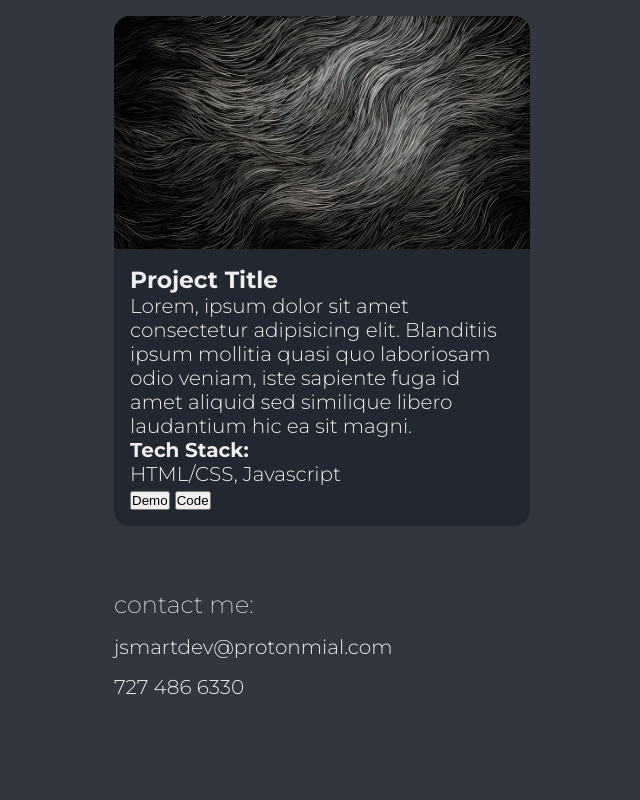
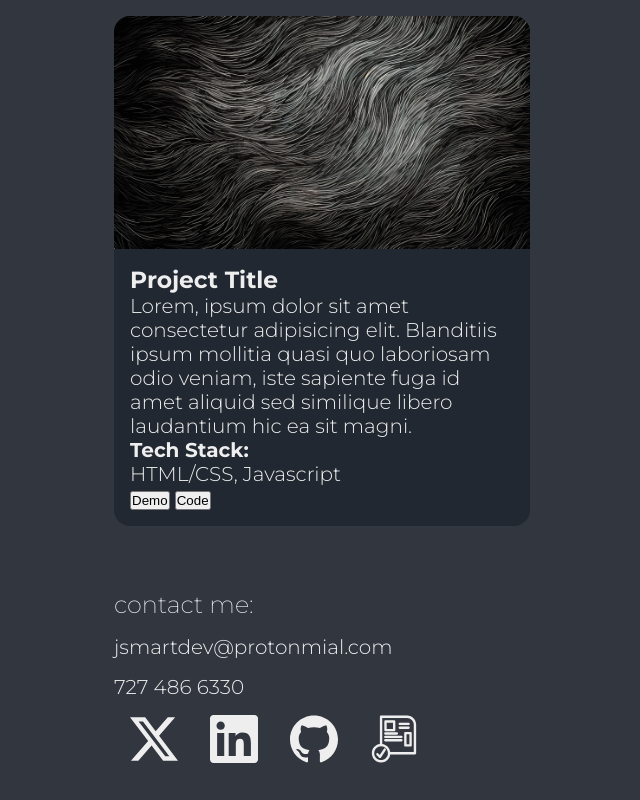
Before and after one commit to jsmartdev/CODSOFT, a plain HTML site: page Portfolio/index.html in a window 1280 px wide. Shown: the part 1899-2699 px from the top of the page, without its empty margins (38-678 px from the left). Before the commit the page ends 2614 px from the top, so only its background shows below. Drawn offline with nearby package versions, Linux system fonts and the light colour scheme.

Commit message:
added social links and resume download button

```diff
--- a/Portfolio/index.html
+++ b/Portfolio/index.html
@@ -212,6 +212,29 @@
       <div class="contacts-container">
         <a href="mailto:jsmartdev@protonmail.com" class="email">jsmartdev@protonmial.com</a>
         <a href="tel:727-486-6330" class="phone">727 486 6330</a>
+        <div class="socials-container">
+          <a href="">
+            <img  src="images/x-color.svg"
+                  class="x-logo"
+            />
+          </a>
+          <a href="">
+            <img  src="images/linkedin-color.svg"
+                  class="linkedin-logo"
+            />
+          </a>
+          <a href="">
+            <img  src="images/github-color.svg"
+                  class="github-logo"
+            />
+          </a>
+          <a href="" download="">
+            <img  src="images/resume-business-cv-work-job-curriculum-2-svgrepo-com.svg"
+                  class="resume-logo"
+            />
+          </a>
+
+        </div>
       </div>
 
     </section>
--- a/Portfolio/styles.css
+++ b/Portfolio/styles.css
@@ -295,6 +295,31 @@ h2 {
   color: var(--teal-color)
 }
 
+.socials-container {
+  display: flex;
+  justify-content: flex-start;
+}
+
+.x-logo {
+  width: 3rem;
+  margin: 1rem;
+}
+
+.linkedin-logo {
+  width: 3rem;
+  margin: 1rem;
+}
+
+.github-logo {
+  width: 3rem;
+  margin: 1rem;
+}
+
+.resume-logo {
+  width: 3rem;
+  margin: 1rem;
+}
+
 @media(min-width: 768px) {
 
   .hamburger-menu {
```
Also changed, not shown: Portfolio/images/github-color.svg (added), Portfolio/images/linkedin-color.svg (added), Portfolio/images/resume-business-cv-work-job-curriculum-2-svgrepo-com.svg (added), Portfolio/images/x-color.svg (added).
